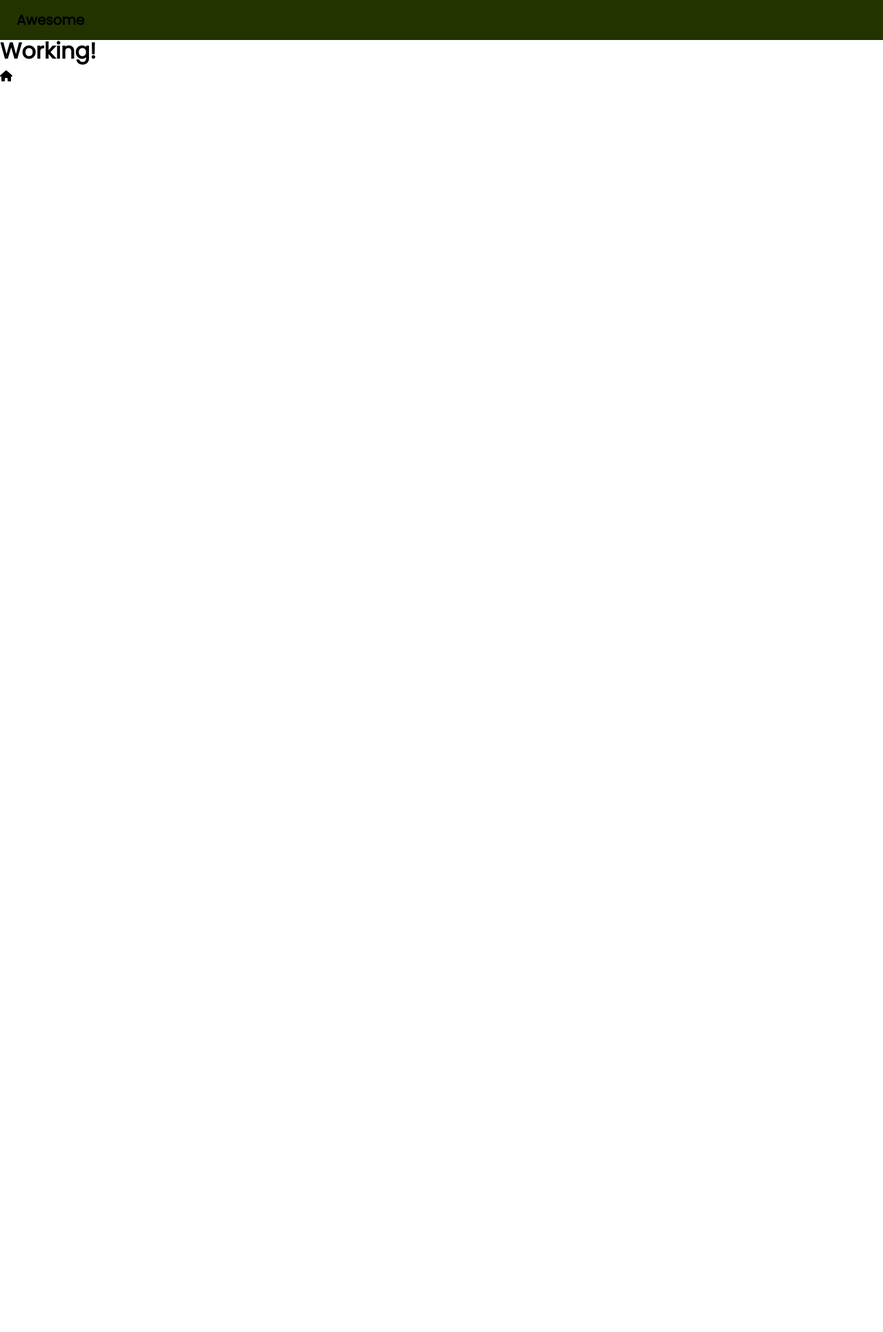
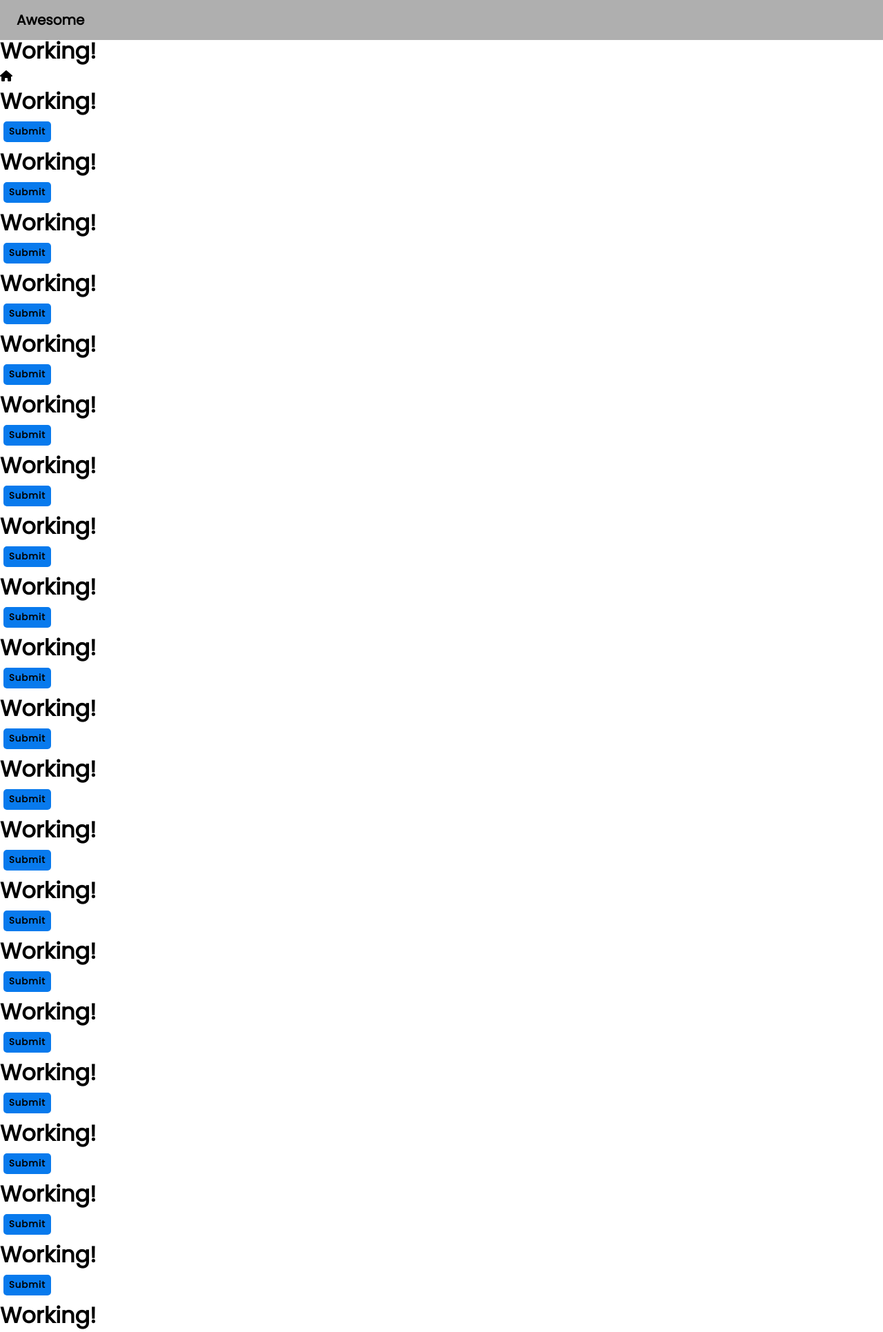
Before and after one commit to Empitrix/portfolio, a Flask app: page / in a window 1280 px wide. Shown: the top 1931 px of the page at 69% size. Before the commit the page ends 118 px from the top, so only its background shows below. Run offline with Flask 3, Linux system fonts and the light colour scheme.

Commit message:
Acrylic on nav-bar

```diff
--- a/static/dist/style.css
+++ b/static/dist/style.css
@@ -30,9 +30,26 @@ nav {
 	height: 3em;
 	align-items: center;
 	padding: 5px 12px 5px 12px;
-	background: #230;
+
+	/* Acrylic (BLUR) navbar */
+	background: #f12f1255;
+	background: #00000050;
+	-webkit-backdrop-filter: blur(10px);
+	backdrop-filter: blur(10px);
 }
+
 
 nav h2 {
 	font-size: 20px;
 }
+
+button{
+	margin: 5px;
+	padding: 5px 8px;
+	border: 0px solid transparent;
+	background-color: #087AED;
+	border-radius: 5px;
+	cursor: pointer;
+	font-weight: 700;
+	letter-spacing: 1px;
+}
--- a/templates/base.html
+++ b/templates/base.html
@@ -24,7 +24,10 @@
 	</nav>
 
 	<div class="gap" style="height: 50px"></div>
-	{% block body %}
-	{% endblock %}
+	<main>
+		{% block body %}
+		{% endblock %}
+	</main>
+
 </body>
 </html>
--- a/templates/index.html
+++ b/templates/index.html
@@ -17,4 +17,10 @@
 {% block body %}
 <h1>Working!</h1>
 <i class="fa-solid fa-house"></i>
+
+{% for i in range(100) %}
+	<h1>Working!</h1>
+	<button>Submit</button>
+{% endfor %}
+
 {% endblock %}
```
